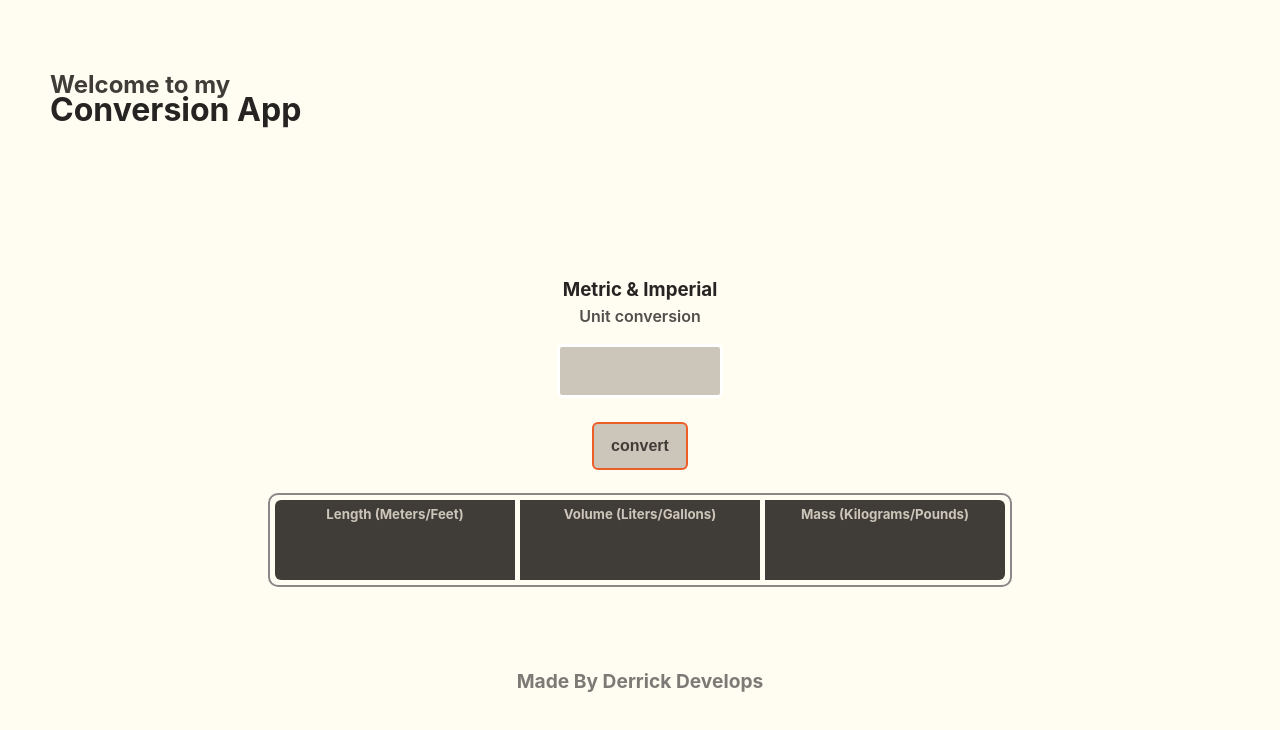
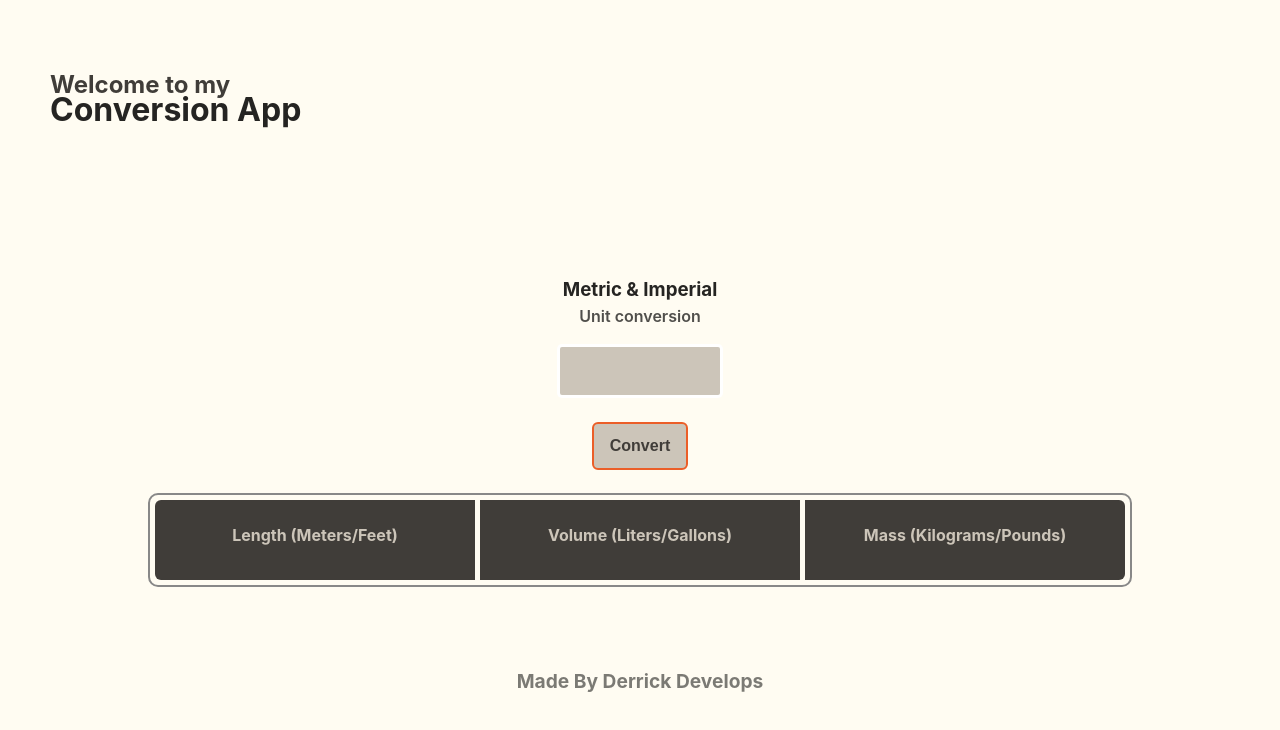
Before and after one commit to DerrickDevelops/2.0-Conversion-App, a React (Vite) app: page / in a window 1280 px wide. Shown: the top 730 px of the page. Built offline with nearby package versions, Linux system fonts and the light colour scheme.

Commit message:
Fixed Javascript Issue
Removed JS file, converted file into MainContent file.

```diff
--- a/src/App.css
+++ b/src/App.css
@@ -92,14 +92,21 @@ input[type="number"]{
 }
 
 .title {
-  padding-top: 5px;
-  text-align: center;
-  color: #CCC5B9;
+  font-size: 1rem;
+  padding-bottom: 10px;
+}
+
+.info {
 }
 
 .results {
-  width: clamp(1rem, 100vw, 15rem);
+  display: flex;
+  justify-content: center;
+  align-items: center;
+  flex-direction: column;
+  width: clamp(1rem, 100vw, 20rem);
   height: 5rem;
+  font-size: 11px;
   background: #403D39;
   color: #CCC5B9;
 }
--- a/src/Content.jsx
+++ b/src/Content.jsx
@@ -1,14 +1,38 @@
-import React from 'react'
-import './Layout.css'
+import React, { useState } from 'react';
+import './Layout.css';
 
 const MainContent = () => {
+    // State to store the input value
+    const [inputValue, setInputValue] = useState('');
+
+    // Function to handle the conversion
+    const handleConvert = () => {
+        // Convert the input value here
+        const meterValue = (inputValue * 3.218).toFixed(2);
+        const feetValue = (inputValue * 0.304).toFixed(2);
+        const literValue = (inputValue * 0.264).toFixed(2);
+        const gallonValue = (inputValue * 3.785).toFixed(2);
+        const kiloValue = (inputValue * 2.2).toFixed(2);
+        const poundsValue = (inputValue * 0.453).toFixed(2);
+
+        // Update the content of elements with the "info" class
+        document.getElementById('conversionleng').innerText = `${inputValue} Meters = ${meterValue} Feet | ${inputValue} Feet = ${feetValue} Meters`;
+        document.getElementById('conversionvol').innerText = `${inputValue} Liters = ${literValue} Gallons | ${inputValue} Gallons = ${gallonValue} Liters`;
+        document.getElementById('conversionmass').innerText = `${inputValue} Kilos = ${kiloValue} Pounds | ${inputValue} Pounds = ${poundsValue} Kilograms`;
+    };
+
+    // Function to handle input change
+    const handleInputChange = (e) => {
+        setInputValue(e.target.value);
+    };
+
     return (
         <main className="content-container">
             <div className="inputbox-container">
                 <h3>Metric & Imperial</h3>
                 <p>Unit conversion</p>
-				<input type="number" id="inputvalue"/><br />
-				<button className="convertbtn" id="btn" onClick="convertValue()">convert</button>
+                <input type="number" id="inputvalue" value={inputValue} onChange={handleInputChange} /><br />
+                <button className="convertbtn" id="btn" onClick={handleConvert}>Convert</button>
             </div>
             <div className="results-container">
                 <div className="length results" id="leng">
@@ -25,7 +49,7 @@ const MainContent = () => {
                 </div>
             </div>
         </main>
-    )
+    );
 }
 
-export default MainContent
+export default MainContent;
--- a/src/conversion.js
+++ b/src/conversion.js
@@ -1,36 +1,37 @@
-/*
-1 meter = 3.281 feet
-1 liter = 0.264 gallon
-1 kilogram = 2.204 pound
-document.body.appendChild(convertedEl)
-*/
+// import React from 'react';
+// /*
+// 1 meter = 3.281 feet
+// 1 liter = 0.264 gallon
+// 1 kilogram = 2.204 pound
+// document.body.appendChild(convertedEl)
+// */
 
-let inputValue = document.getElementById('inputvalue');
-let btnEl = document.getElementById('btn');
-let infoEl = document.querySelector('info');
-let lengEl = document.getElementById('conversionleng');
-let volEl = document.getElementById('conversionvol')
-let massEl = document.getElementById('conversionmass')
+// // let inputValue = document.getElementById('inputvalue');
+// let btnEl = document.getElementById('btn');
+// let infoEl = document.querySelector('info');
+// let lengEl = document.getElementById('conversionleng');
+// let volEl = document.getElementById('conversionvol')
+// let massEl = document.getElementById('conversionmass')
 
-function convertValue() {
-	let value = parseFloat(inputValue.value);
+// function convertValue() {
+// 	const inputValue = parseFloat(document.getElementById('inputvalue').value)
 
 
-    let meterValue = (value * 3.218).toFixed(2);
-    let feetValue = (value * 0.304).toFixed(2)
+//     let meterValue = (value * 3.218).toFixed(2);
+//     let feetValue = (value * 0.304).toFixed(2)
 
-   lengEl.innerText = value + " " + "Meters = " + meterValue + " Feet" + " | " + value + " " + "Feet = " + feetValue + " Meters";
+//    lengEl.innerText = value + " " + "Meters = " + meterValue + " Feet" + " | " + value + " " + "Feet = " + feetValue + " Meters";
 
-   literValue = (value * 0.264).toFixed(2);
-   gallonValue = (value * 3.785).toFixed(2)
+//    literValue = (value * 0.264).toFixed(2);
+//    gallonValue = (value * 3.785).toFixed(2)
 
-   volEl.innerText = value + " " + "Liters = " + literValue + " Gallons" + " | " + value + " " + "Gallons = " + gallonValue + " Liters";
+//    volEl.innerText = value + " " + "Liters = " + literValue + " Gallons" + " | " + value + " " + "Gallons = " + gallonValue + " Liters";
 
-   kiloValue = (value * 2.2).toFixed(2);
-   poundsValue = (value * 0.453).toFixed(2)
+//    kiloValue = (value * 2.2).toFixed(2);
+//    poundsValue = (value * 0.453).toFixed(2)
 
-   massEl.innerText = value + " " + "Kilos = " + kiloValue + " Pounds" + " | " + value + " " + "Pounds = " + poundsValue + " Kilograms";
+//    massEl.innerText = value + " " + "Kilos = " + kiloValue + " Pounds" + " | " + value + " " + "Pounds = " + poundsValue + " Kilograms";
 
+// }
 
-	// console.log(typeof value)
-}
+// export default convertValue;
```
Lines whose indentation alone changed are shown as unchanged.
